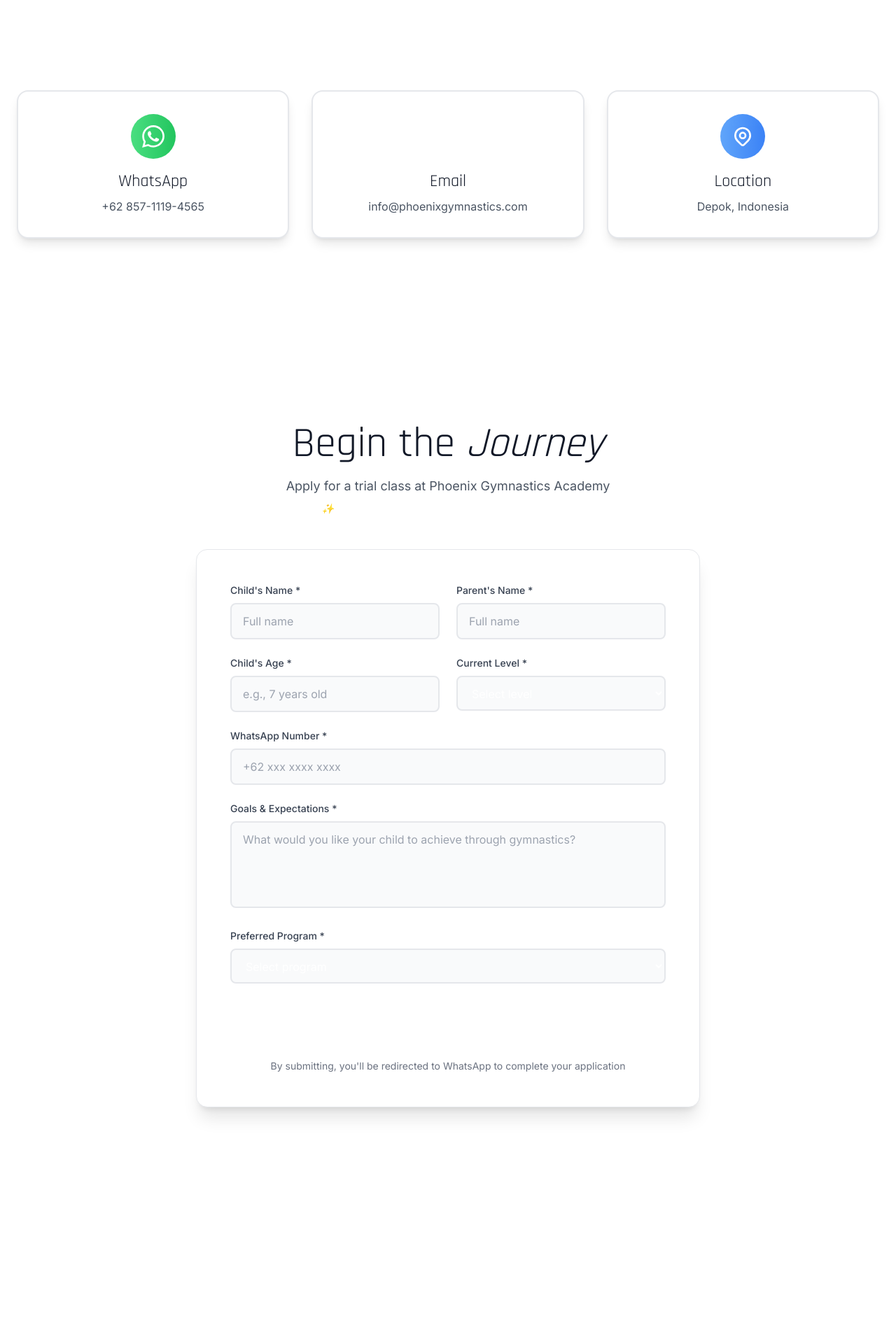
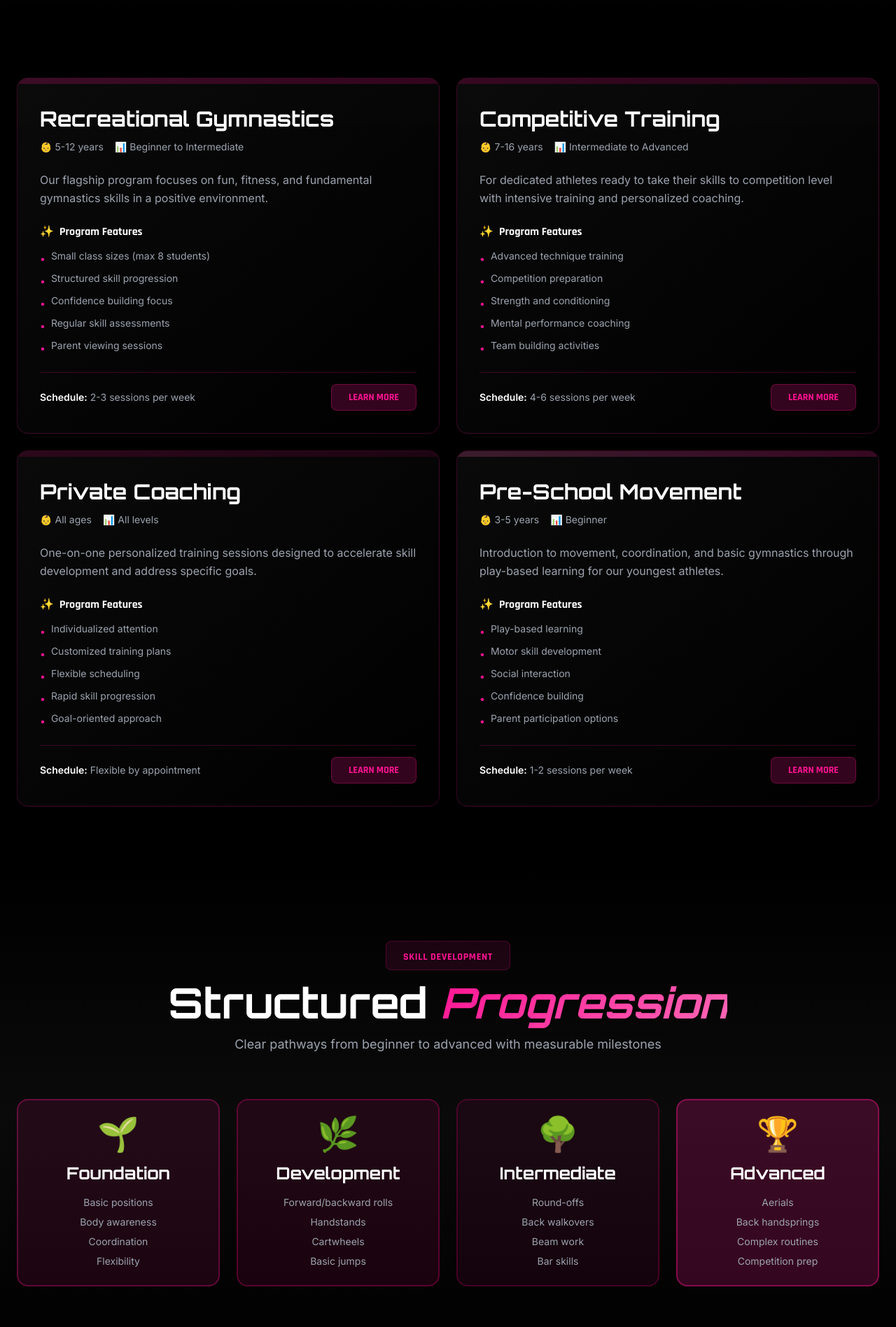
Before and after one commit to taufiqriizkyy-oss/phoenix-gym, a Next.js app: page /contact in a window 1280 px wide. Shown: the part 620-2517 px from the top of the page at 70% size. Built offline with nearby package versions, Linux system fonts and the light colour scheme.

Commit message:
update website

```diff
--- a/app/contact/page.js
+++ b/app/contact/page.js
@@ -1,10 +1,10 @@
 'use client';
 
 import React from 'react';
+import Link from 'next/link';
 import { motion } from 'framer-motion';
-import ApplicationForm from '@/components/ApplicationForm';
 
-export default function ContactPage() {
+export default function ProgramsPage() {
   const fadeInUp = {
     initial: { opacity: 0, y: 30 },
     whileInView: { opacity: 1, y: 0 },
@@ -12,184 +12,227 @@ export default function ContactPage() {
     transition: { duration: 0.6, ease: [0.22, 1, 0.36, 1] }
   };
 
+  const programs = [
+    {
+      title: 'Recreational Gymnastics',
+      age: '5-12 years',
+      level: 'Beginner to Intermediate',
+      description: 'Our flagship program focuses on fun, fitness, and fundamental gymnastics skills in a positive environment.',
+      features: [
+        'Small class sizes (max 8 students)',
+        'Structured skill progression',
+        'Confidence building focus',
+        'Regular skill assessments',
+        'Parent viewing sessions'
+      ],
+      schedule: '2-3 sessions per week',
+      color: 'from-phoenix-500/20 to-phoenix-600/20'
+    },
+    {
+      title: 'Competitive Training',
+      age: '7-16 years',
+      level: 'Intermediate to Advanced',
+      description: 'For dedicated athletes ready to take their skills to competition level with intensive training and personalized coaching.',
+      features: [
+        'Advanced technique training',
+        'Competition preparation',
+        'Strength and conditioning',
+        'Mental performance coaching',
+        'Team building activities'
+      ],
+      schedule: '4-6 sessions per week',
+      color: 'from-phoenix-600/20 to-phoenix-700/20'
+    },
+    {
+      title: 'Private Coaching',
+      age: 'All ages',
+      level: 'All levels',
+      description: 'One-on-one personalized training sessions designed to accelerate skill development and address specific goals.',
+      features: [
+        'Individualized attention',
+        'Customized training plans',
+        'Flexible scheduling',
+        'Rapid skill progression',
+        'Goal-oriented approach'
+      ],
+      schedule: 'Flexible by appointment',
+      color: 'from-phoenix-700/20 to-phoenix-800/20'
+    },
+    {
+      title: 'Pre-School Movement',
+      age: '3-5 years',
+      level: 'Beginner',
+      description: 'Introduction to movement, coordination, and basic gymnastics through play-based learning for our youngest athletes.',
+      features: [
+        'Play-based learning',
+        'Motor skill development',
+        'Social interaction',
+        'Confidence building',
+        'Parent participation options'
+      ],
+      schedule: '1-2 sessions per week',
+      color: 'from-phoenix-400/20 to-phoenix-500/20'
+    }
+  ];
+
   return (
-    <div className="bg-white pt-32">
+    <div className="bg-black pt-32">
       {/* Hero Section */}
-      <section className="py-24 bg-gradient-to-b from-phoenix-pink-50 to-white">
+      <section className="py-20 bg-gradient-to-b from-black via-phoenix-dark-900 to-black">
         <motion.div
           initial={{ opacity: 0, y: 40 }}
           animate={{ opacity: 1, y: 0 }}
           transition={{ duration: 0.8 }}
           className="max-w-4xl mx-auto px-6 text-center"
         >
-          <div className="inline-block mb-6 px-6 py-2 rounded-full bg-white border-2 border-phoenix-pink-200">
-            <span className="text-phoenix-pink-600 text-sm font-semibold uppercase tracking-wider">
-              Get Started
+          <div className="inline-block mb-6 px-6 py-2 rounded-lg bg-phoenix-500/10 border border-phoenix-500/20">
+            <span className="text-phoenix-500 text-sm font-display font-bold uppercase tracking-wider">
+              Our Programs
             </span>
           </div>
 
-          <h1 className="font-display text-6xl md:text-8xl mb-6 text-gray-900">
-            Let's Begin Your <span className="italic text-phoenix-pink-500">Journey</span>
+          <h1 className="font-heading text-6xl md:text-8xl font-bold mb-6 text-white">
+            Find Your Perfect <span className="text-gradient-phoenix italic">Path</span>
           </h1>
 
-          <p className="text-xl text-gray-600 leading-relaxed">
-            Ready to give your child the gift of confidence, discipline, and strength? Connect with us today.
+          <p className="text-xl text-gray-400 leading-relaxed">
+            From first cartwheels to competitive excellence, we offer programs tailored to every child's journey and goals.
           </p>
         </motion.div>
       </section>
 
-      {/* Contact Methods */}
-      <section className="py-20 bg-white">
+      {/* Programs Grid */}
+      <section className="py-24 bg-black">
         <div className="max-w-7xl mx-auto px-6">
-          <div className="grid md:grid-cols-3 gap-8">
-            {[
-              {
-                icon: (
-                  <svg className="w-8 h-8" fill="currentColor" viewBox="0 0 24 24">
-                    <path d="M17.472 14.382c-.297-.149-1.758-.867-2.03-.967-.273-.099-.471-.148-.67.15-.197.297-.767.966-.94 1.164-.173.199-.347.223-.644.075-.297-.15-1.255-.463-2.39-1.475-.883-.788-1.48-1.761-1.653-2.059-.173-.297-.018-.458.13-.606.134-.133.298-.347.446-.52.149-.174.198-.298.298-.497.099-.198.05-.371-.025-.52-.075-.149-.669-1.612-.916-2.207-.242-.579-.487-.5-.669-.51-.173-.008-.371-.01-.57-.01-.198 0-.52.074-.792.372-.272.297-1.04 1.016-1.04 2.479 0 1.462 1.065 2.875 1.213 3.074.149.198 2.096 3.2 5.077 4.487.709.306 1.262.489 1.694.625.712.227 1.36.195 1.871.118.571-.085 1.758-.719 2.006-1.413.248-.694.248-1.289.173-1.413-.074-.124-.272-.198-.57-.347m-5.421 7.403h-.004a9.87 9.87 0 01-5.031-1.378l-.361-.214-3.741.982.998-3.648-.235-.374a9.86 9.86 0 01-1.51-5.26c.001-5.45 4.436-9.884 9.888-9.884 2.64 0 5.122 1.03 6.988 2.898a9.825 9.825 0 012.893 6.994c-.003 5.45-4.437 9.884-9.885 9.884m8.413-18.297A11.815 11.815 0 0012.05 0C5.495 0 .16 5.335.157 11.892c0 2.096.547 4.142 1.588 5.945L.057 24l6.305-1.654a11.882 11.882 0 005.683 1.448h.005c6.554 0 11.89-5.335 11.893-11.893a11.821 11.821 0 00-3.48-8.413Z"/>
-                  </svg>
-                ),
-                title: 'WhatsApp',
-                detail: '+62 857-1119-4565',
-                link: 'https://wa.me/6285711194565',
-                color: 'from-green-400 to-green-500'
-              },
-              {
-                icon: (
-                  <svg className="w-8 h-8" fill="none" viewBox="0 0 24 24" stroke="currentColor">
-                    <path strokeLinecap="round" strokeLinejoin="round" strokeWidth={2} d="M3 8l7.89 5.26a2 2 0 002.22 0L21 8M5 19h14a2 2 0 002-2V7a2 2 0 00-2-2H5a2 2 0 00-2 2v10a2 2 0 002 2z" />
-                  </svg>
-                ),
-                title: 'Email',
-                detail: 'info@phoenixgymnastics.com',
-                link: 'mailto:info@phoenixgymnastics.com',
-                color: 'from-phoenix-pink-400 to-phoenix-pink-500'
-              },
-              {
-                icon: (
-                  <svg className="w-8 h-8" fill="none" viewBox="0 0 24 24" stroke="currentColor">
-                    <path strokeLinecap="round" strokeLinejoin="round" strokeWidth={2} d="M17.657 16.657L13.414 20.9a1.998 1.998 0 01-2.827 0l-4.244-4.243a8 8 0 1111.314 0z" />
-                    <path strokeLinecap="round" strokeLinejoin="round" strokeWidth={2} d="M15 11a3 3 0 11-6 0 3 3 0 016 0z" />
-                  </svg>
-                ),
-                title: 'Location',
-                detail: 'Depok, Indonesia',
-                link: '#',
-                color: 'from-blue-400 to-blue-500'
-              }
-            ].map((method, i) => (
-              <motion.a
-                key={i}
-                href={method.link}
-                target={method.link.startsWith('http') ? '_blank' : undefined}
-                rel={method.link.startsWith('http') ? 'noopener noreferrer' : undefined}
-                initial={{ opacity: 0, y: 20 }}
+          <div className="grid lg:grid-cols-2 gap-6">
+            {programs.map((program, index) => (
+              <motion.div
+                key={index}
+                initial={{ opacity: 0, y: 30 }}
                 whileInView={{ opacity: 1, y: 0 }}
                 viewport={{ once: true }}
-                transition={{ duration: 0.6, delay: i * 0.1 }}
-                className="group bg-white p-8 rounded-2xl shadow-lg hover:shadow-2xl transition-all duration-300 border-2 border-phoenix-pink-100 hover:border-phoenix-pink-300 text-center"
+                transition={{ duration: 0.6, delay: index * 0.1 }}
+                className="group bg-gradient-to-br from-phoenix-dark-900 to-black rounded-2xl shadow-lg hover:shadow-glow transition-all duration-300 overflow-hidden border border-phoenix-500/20 hover:border-phoenix-500/40"
               >
-                <div className={`inline-flex items-center justify-center w-16 h-16 rounded-full bg-gradient-to-r ${method.color} text-white mb-4 group-hover:scale-110 transition-transform duration-300`}>
-                  {method.icon}
+                <div className={`h-2 bg-gradient-to-r ${program.color}`} />
+
+                <div className="p-8">
+                  <div className="mb-6">
+                    <h3 className="font-heading text-3xl font-bold mb-3 text-white group-hover:text-phoenix-500 transition-colors">
+                      {program.title}
+                    </h3>
+                    <div className="flex gap-4 text-sm text-gray-400">
+                      <span className="flex items-center gap-1">
+                        <span className="text-phoenix-500">👶</span> {program.age}
+                      </span>
+                      <span className="flex items-center gap-1">
+                        <span className="text-phoenix-500">📊</span> {program.level}
+                      </span>
+                    </div>
+                  </div>
+
+                  <p className="text-gray-400 mb-6 leading-relaxed">
+                    {program.description}
+                  </p>
+
+                  <div className="mb-6">
+                    <h4 className="font-display font-bold text-white mb-3 flex items-center gap-2">
+                      <span className="text-phoenix-500">✨</span> Program Features
+                    </h4>
+                    <ul className="space-y-2">
+                      {program.features.map((feature, i) => (
+                        <li key={i} className="flex items-start gap-2 text-gray-400 text-sm">
+                          <span className="text-phoenix-500 mt-1">•</span>
+                          <span>{feature}</span>
+                        </li>
+                      ))}
+                    </ul>
+                  </div>
+
+                  <div className="pt-4 border-t border-phoenix-500/20">
+                    <div className="flex items-center justify-between">
+                      <div className="text-sm text-gray-400">
+                        <span className="font-semibold text-white">Schedule:</span> {program.schedule}
+                      </div>
+                      <Link
+                        href="/contact"
+                        className="px-6 py-2 bg-phoenix-500/20 border border-phoenix-500/30 text-phoenix-500 rounded-lg hover:bg-phoenix-500 hover:text-white transition-all font-display font-bold text-sm uppercase"
+                      >
+                        Learn More
+                      </Link>
+                    </div>
+                  </div>
                 </div>
-                <h3 className="font-display text-2xl mb-2 text-gray-900">{method.title}</h3>
-                <p className="text-gray-600">{method.detail}</p>
-              </motion.a>
+              </motion.div>
             ))}
           </div>
         </div>
       </section>
 
-      {/* Application Form */}
-      <ApplicationForm />
-
-      {/* FAQ Section */}
-      <section className="py-32 bg-white">
-        <motion.div {...fadeInUp} className="max-w-4xl mx-auto px-6">
+      {/* Progression System */}
+      <section className="py-24 bg-gradient-to-b from-black via-phoenix-dark-900 to-black">
+        <motion.div {...fadeInUp} className="max-w-7xl mx-auto px-6">
           <div className="text-center mb-16">
-            <div className="inline-block mb-4 px-6 py-2 rounded-full bg-phoenix-pink-100">
-              <span className="text-phoenix-pink-600 text-sm font-semibold uppercase tracking-wider">
-                Common Questions
+            <div className="inline-block mb-4 px-6 py-2 rounded-lg bg-phoenix-500/10 border border-phoenix-500/20">
+              <span className="text-phoenix-500 text-sm font-display font-bold uppercase tracking-wider">
+                Skill Development
               </span>
             </div>
-            <h2 className="font-display text-5xl md:text-6xl mb-4 text-gray-900">
-              Frequently Asked <span className="italic text-phoenix-pink-500">Questions</span>
+            <h2 className="font-heading text-5xl md:text-6xl font-bold mb-4 text-white">
+              Structured <span className="text-gradient-phoenix italic">Progression</span>
             </h2>
+            <p className="text-gray-400 text-lg max-w-2xl mx-auto">
+              Clear pathways from beginner to advanced with measurable milestones
+            </p>
           </div>
 
-          <div className="space-y-6">
+          <div className="grid md:grid-cols-4 gap-6">
             {[
               {
-                question: 'What age groups do you accept?',
-                answer: 'We offer programs for children from 3 years old through teenagers. Our Pre-School Movement program is designed for ages 3-5, while our main programs cater to ages 5-16.'
+                level: 'Foundation',
+                icon: '🌱',
+                skills: ['Basic positions', 'Body awareness', 'Coordination', 'Flexibility'],
+                color: 'bg-phoenix-500/10 border-phoenix-500/30'
               },
               {
-                question: 'Do you offer trial classes?',
-                answer: 'Yes! We encourage all new families to book a trial class. This allows your child to experience our coaching style and facility before committing to a full program.'
+                level: 'Development',
+                icon: '🌿',
+                skills: ['Forward/backward rolls', 'Handstands', 'Cartwheels', 'Basic jumps'],
+                color: 'bg-phoenix-600/10 border-phoenix-600/30'
               },
               {
-                question: 'What should my child wear to class?',
-                answer: 'Comfortable athletic wear is perfect for trial classes. For regular training, we recommend a gymnastics leotard and comfortable athletic pants or shorts. Hair should be tied back securely.'
+                level: 'Intermediate',
+                icon: '🌳',
+                skills: ['Round-offs', 'Back walkovers', 'Beam work', 'Bar skills'],
+                color: 'bg-phoenix-700/10 border-phoenix-700/30'
               },
               {
-                question: 'How many students are in each class?',
-                answer: 'We maintain small class sizes with a maximum of 8 students per coach. This ensures every child receives individual attention and proper supervision.'
-              },
-              {
-                question: 'Do you prepare students for competitions?',
-                answer: 'Yes, we offer competitive training programs for students who show interest and readiness. However, competition is optional—many of our students train purely for fitness, confidence, and fun.'
-              },
-              {
-                question: 'What makes Phoenix different from other gymnastics programs?',
-                answer: 'Phoenix combines Olympic-level methodology with a child-centered approach. We focus on building confidence and character alongside physical skills, in a safe and nurturing environment led by professionally trained coaches.'
+                level: 'Advanced',
+                icon: '🏆',
+                skills: ['Aerials', 'Back handsprings', 'Complex routines', 'Competition prep'],
+                color: 'bg-phoenix-500/20 border-phoenix-500/40'
               }
-            ].map((faq, i) => (
+            ].map((stage, i) => (
               <motion.div
                 key={i}
-                initial={{ opacity: 0, y: 20 }}
+                initial={{ opacity: 0, y: 30 }}
                 whileInView={{ opacity: 1, y: 0 }}
                 viewport={{ once: true }}
-                transition={{ duration: 0.6, delay: i * 0.05 }}
-                className="bg-gradient-to-r from-phoenix-pink-50 to-white p-8 rounded-2xl border-2 border-phoenix-pink-100 hover:border-phoenix-pink-300 transition-all duration-300"
+                transition={{ duration: 0.6, delay: i * 0.1 }}
+                className={`${stage.color} border-2 p-6 rounded-2xl text-center`}
               >
-                <h3 className="font-display text-2xl mb-3 text-gray-900 flex items-start gap-3">
-                  <span className="text-phoenix-pink-400 flex-shrink-0">Q.</span>
-                  {faq.question}
-                </h3>
-                <p className="text-gray-600 leading-relaxed pl-8">{faq.answer}</p>
+                <div className="text-5xl mb-4">{stage.icon}</div>
+                <h3 className="font-heading text-2xl font-bold mb-4 text-white">{stage.level}</h3>
+                <ul className="space-y-2 text-sm text-gray-400">
+                  {stage.skills.map((skill, j) => (
+                    <li key={j}>{skill}</li>
+                  ))}
+                </ul>
               </motion.div>
             ))}
           </div>
         </motion.div>
       </section>
-
-      {/* Final CTA */}
-      <section className="py-24 bg-gradient-to-b from-white to-phoenix-pink-50">
-        <motion.div
-          {...fadeInUp}
-          className="max-w-4xl mx-auto px-6 text-center"
-        >
-          <h2 className="font-display text-4xl md:text-5xl mb-6 text-gray-900">
-            Ready to <span className="italic text-phoenix-pink-500">Get Started?</span>
-          </h2>
-          <p className="text-lg text-gray-600 mb-8">
-            We'd love to meet you and your child. Reach out via WhatsApp or fill out the application form above.
-          </p>
-          <motion.a
-            href="https://wa.me/6285711194565"
-            target="_blank"
-            rel="noopener noreferrer"
-            whileHover={{ scale: 1.05 }}
-            whileTap={{ scale: 0.95 }}
-            className="inline-flex items-center gap-3 px-10 py-4 bg-gradient-to-r from-green-400 to-green-500 text-white font-semibold text-lg rounded-full shadow-xl hover:shadow-2xl transition-all duration-300"
-          >
-            <svg className="w-6 h-6" fill="currentColor" viewBox="0 0 24 24">
-              <path d="M17.472 14.382c-.297-.149-1.758-.867-2.03-.967-.273-.099-.471-.148-.67.15-.197.297-.767.966-.94 1.164-.173.199-.347.223-.644.075-.297-.15-1.255-.463-2.39-1.475-.883-.788-1.48-1.761-1.653-2.059-.173-.297-.018-.458.13-.606.134-.133.298-.347.446-.52.149-.174.198-.298.298-.497.099-.198.05-.371-.025-.52-.075-.149-.669-1.612-.916-2.207-.242-.579-.487-.5-.669-.51-.173-.008-.371-.01-.57-.01-.198 0-.52.074-.792.372-.272.297-1.04 1.016-1.04 2.479 0 1.462 1.065 2.875 1.213 3.074.149.198 2.096 3.2 5.077 4.487.709.306 1.262.489 1.694.625.712.227 1.36.195 1.871.118.571-.085 1.758-.719 2.006-1.413.248-.694.248-1.289.173-1.413-.074-.124-.272-.198-.57-.347m-5.421 7.403h-.004a9.87 9.87 0 01-5.031-1.378l-.361-.214-3.741.982.998-3.648-.235-.374a9.86 9.86 0 01-1.51-5.26c.001-5.45 4.436-9.884 9.888-9.884 2.64 0 5.122 1.03 6.988 2.898a9.825 9.825 0 012.893 6.994c-.003 5.45-4.437 9.884-9.885 9.884m8.413-18.297A11.815 11.815 0 0012.05 0C5.495 0 .16 5.335.157 11.892c0 2.096.547 4.142 1.588 5.945L.057 24l6.305-1.654a11.882 11.882 0 005.683 1.448h.005c6.554 0 11.89-5.335 11.893-11.893a11.821 11.821 0 00-3.48-8.413Z"/>
-            </svg>
-            Chat on WhatsApp
-          </motion.a>
-        </motion.div>
-      </section>
     </div>
   );
 }
```
Also changed, not shown: app/layout.js (+5 -2 lines), components/Navigation.js (+4 -4 lines), app/apple-touch-icon.png (added), 1 other file (tests, documents, lock files or other folders).
